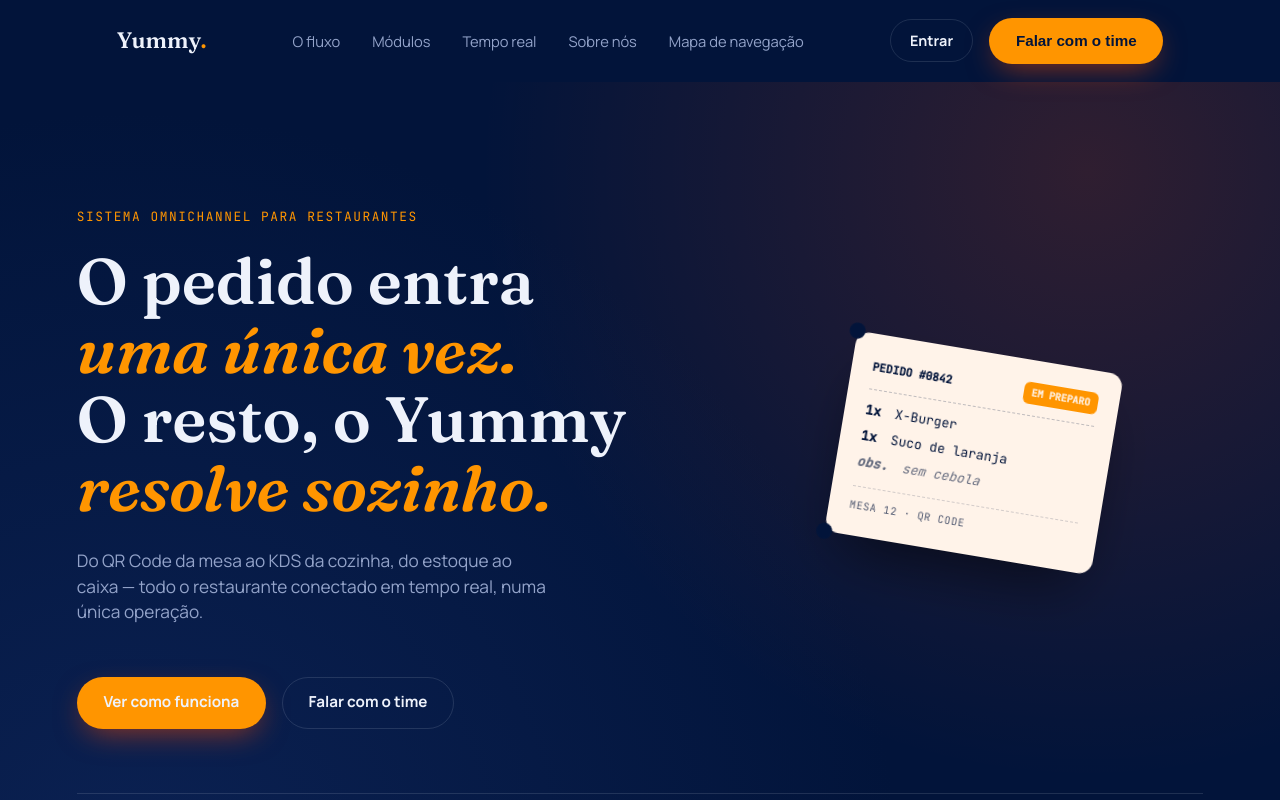
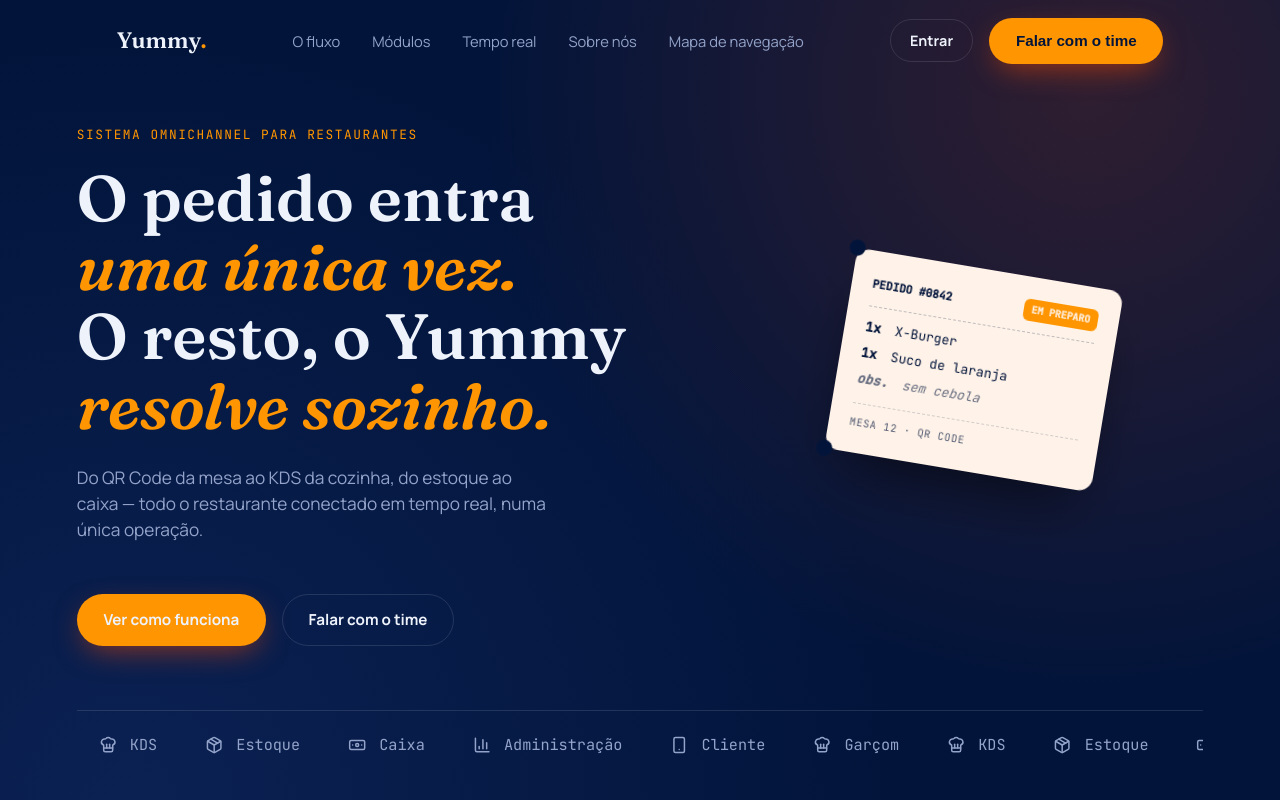
Before and after one commit to gidelmarjr-art/yummy, a React (Create React App) app in the folder frontend/: page / in a window 1280 px wide. Shown: the top 800 px of the page. Built offline with nearby package versions, Linux system fonts and the light colour scheme; no server answers.

Commit message:
Alterações HeaderLading

```diff
--- a/frontend/src/apps/web/components/HeaderLanding/HeaderLanding.css
+++ b/frontend/src/apps/web/components/HeaderLanding/HeaderLanding.css
@@ -1,19 +1,23 @@
+/* Estado inicial: Totalmente invisível / transparente no topo */
 .nav {
-    position: sticky;
+    position: fixed;
+    /* Ou sticky, dependendo de como prefere fixar */
     top: 0;
-    z-index: 50;
+    left: 0;
+    width: 100%;
+    z-index: 100;
     background: transparent !important;
     border-bottom: 1px solid transparent !important;
     backdrop-filter: blur(0px) !important;
-    transition: all 0.3s ease-in-out !important;
+    transition: all 0.35s ease-in-out;
 }
 
-/* Quando o usuário rolar a página, o JavaScript aplica esta classe */
+/* Estado ativo: Quando rolar a página para baixo */
 .nav.scrolled {
     background: rgba(2, 20, 58, 0.85) !important;
     backdrop-filter: blur(12px) !important;
-    border-bottom: 1px solid var(--line, rgba(238, 242, 251, 0.12)) !important;
-    box-shadow: 0 10px 30px -10px rgba(0, 0, 0, 0.3) !important;
+    border-bottom: 1px solid rgba(238, 242, 251, 0.12) !important;
+    box-shadow: 0 10px 30px -10px rgba(0, 0, 0, 0.3);
 }
 
 .nav__inner {
--- a/frontend/src/apps/web/components/HeaderLanding/HeaderLanding.jsx
+++ b/frontend/src/apps/web/components/HeaderLanding/HeaderLanding.jsx
@@ -10,7 +10,6 @@
 
   useEffect(() => {
     const handleScroll = () => {
-      // Se rolar mais do que 20 pixels para baixo, ativa o fundo sólido
       if (window.scrollY > 20) {
         setIsScrolled(true);
       } else {
```
